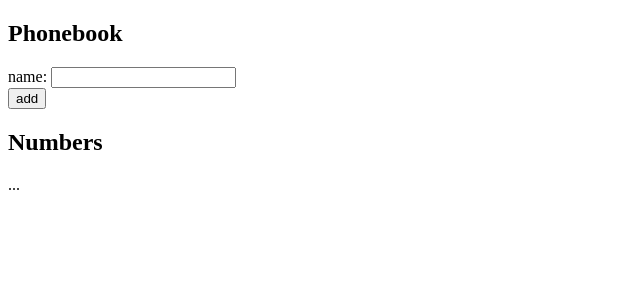
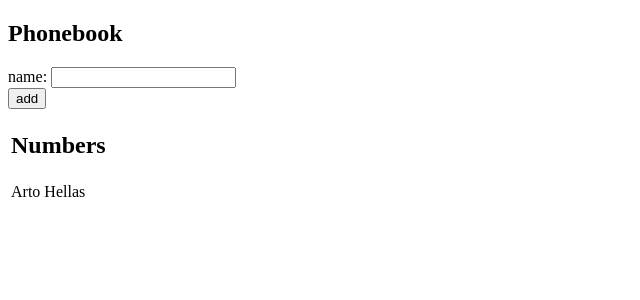
Before and after one commit to hinmiro/fullstack02_puhelinluettelo, a React (Vite) app in the folder puhelinluettelo/: page / in a window 1280 px wide. Shown: the top 300 px of the page, without its empty margins (0-640 px from the left). Built offline with nearby package versions, Linux system fonts and the light colour scheme.

Commit message:
Add 2.6 step 1

```diff
--- a/puhelinluettelo/src/App.jsx
+++ b/puhelinluettelo/src/App.jsx
@@ -1,22 +1,53 @@
 import { useState } from "react";
+
+const Person = ({ person }) => {
+  return (
+    <tr>
+      <td>{person.name}</td>
+    </tr>
+  );
+};
 
 const App = () => {
   const [persons, setPersons] = useState([{ name: "Arto Hellas" }]);
   const [newName, setNewName] = useState("");
 
+  const handleNewName = (event) => {
+    event.preventDefault();
+    setNewName(event.target.value);
+  };
+
+  const handleSubmit = (event) => {
+    event.preventDefault();
+    setPersons(persons.concat({ name: newName }));
+    setNewName("");
+  };
+
   return (
     <div>
       <h2>Phonebook</h2>
-      <form>
+      <form onSubmit={handleSubmit}>
         <div>
-          name: <input />
+          name: <input value={newName} onChange={handleNewName} />
         </div>
         <div>
           <button type="submit">add</button>
         </div>
       </form>
-      <h2>Numbers</h2>
-      ...
+      <table>
+        <thead>
+          <tr>
+            <th>
+              <h2>Numbers</h2>
+            </th>
+          </tr>
+        </thead>
+        <tbody>
+          {persons.map((person, i) => (
+            <Person key={i} person={person} />
+          ))}
+        </tbody>
+      </table>
     </div>
   );
 };
```
